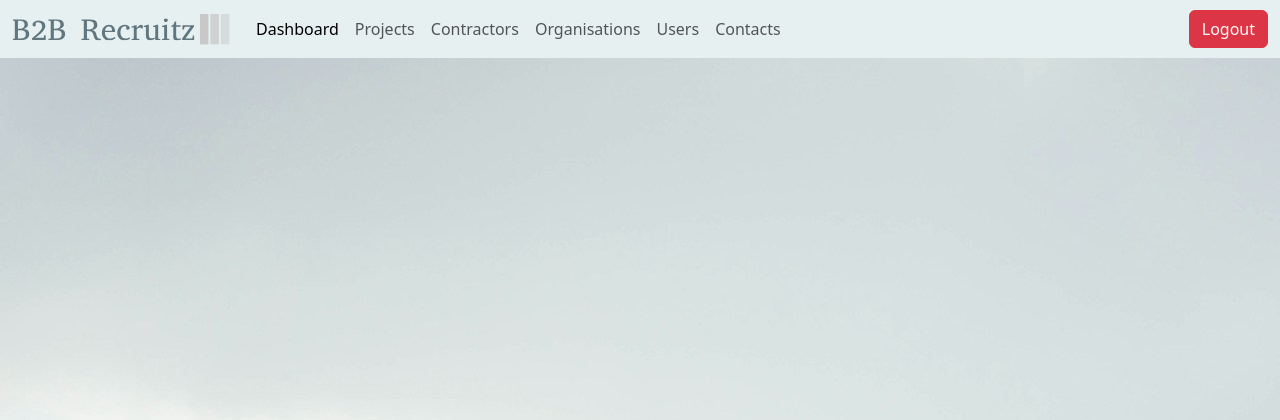
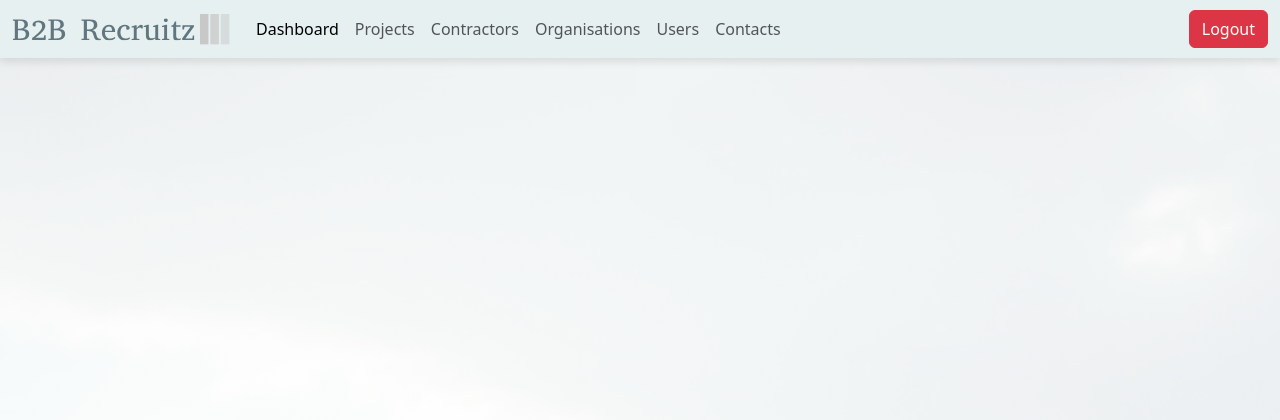
Before and after one commit to V4N1LLA-1CE/CRM-website, a PHP site: page /dashboard.php in a window 1280 px wide. Shown: the top 420 px of the page. Run offline with PHP 8.4, Linux system fonts and the light colour scheme; the visitor is signed in with stand-in values (Sample User, id 1).

Commit message:
Dashboard aesthetics changed

```diff
--- a/dashboard.php
+++ b/dashboard.php
@@ -1,7 +1,7 @@
 <?php
 session_start();
 
-// check if user is logged in
+// Check if the user is logged in
 if (!isset($_SESSION['logged_in']) || $_SESSION['logged_in'] !== true) {
     header("Location: login.php");
 }
@@ -14,10 +14,49 @@ if (!isset($_SESSION['logged_in']) || $_SESSION['logged_in'] !== true) {
     <meta name="viewport" content="width=device-width, initial-scale=1" />
     <title>Dashboard</title>
     <link href="https://cdn.jsdelivr.net/npm/bootstrap@5.3.3/dist/css/bootstrap.min.css" rel="stylesheet" integrity="sha384-QWTKZyjpPEjISv5WaRU9OFeRpok6YctnYmDr5pNlyT2bRjXh0JMhjY6hW+ALEwIH" crossorigin="anonymous">
+    <style>
 
+        body {
+            background-image: linear-gradient(rgba(255, 255, 255, 0.7), rgba(255, 255, 255, 0.7)), url('./assets/img/white-bg.jpg');
+            background-size: cover;
+            background-attachment: fixed;
+            background-repeat: no-repeat;
+            background-position: center;
+            color: #333;
+        }
+
+        .navbar {
+            box-shadow: 0 4px 8px rgba(0, 0, 0, 0.1);
+        }
+
+        .navbar-brand img {
+            transition: transform 0.3s;
+        }
+
+        .navbar-brand img:hover {
+            transform: scale(1.1);
+        }
+
+        .nav-link {
+            transition: color 0.3s;
+        }
+
+        .nav-link:hover {
+            color: #007bff;
+        }
+
+        .btn-danger {
+            transition: background-color 0.3s, transform 0.3s;
+        }
+
+        .btn-danger:hover {
+            background-color: #dc3545;
+            transform: scale(1.05);
+        }
+    </style>
 </head>
 
-<body style="background-image: url('./assets/img/white-bg.jpg');">
+<body>
 <header>
     <nav class="navbar navbar-expand-lg" style="background-color: #e6f0f1;">
         <div class="container-fluid">
@@ -33,8 +72,8 @@ if (!isset($_SESSION['logged_in']) || $_SESSION['logged_in'] !== true) {
                     <li class="nav-item">
                         <a class="nav-link" href="./projects.php">Projects</a>
                     </li>
-            <li class="nav-item ">
-              <a class="nav-link " href="./contractors.php">Contractors</a>
+                    <li class="nav-item">
+                        <a class="nav-link" href="./contractors.php">Contractors</a>
                     </li>
                     <li class="nav-item">
                         <a class="nav-link" href="./organisations.php">Organisations</a>
@@ -52,8 +91,6 @@ if (!isset($_SESSION['logged_in']) || $_SESSION['logged_in'] !== true) {
     </nav>
 </header>
 
-
-
 <script src="https://cdn.jsdelivr.net/npm/bootstrap@5.3.3/dist/js/bootstrap.bundle.min.js" integrity="sha384-YvpcrYf0tY3lHB60NNkmXc5s9fDVZLESaAA55NDzOxhy9GkcIdslK1eN7N6jIeHz" crossorigin="anonymous"></script>
 </body>
 
```
Lines whose indentation alone changed are shown as unchanged.
